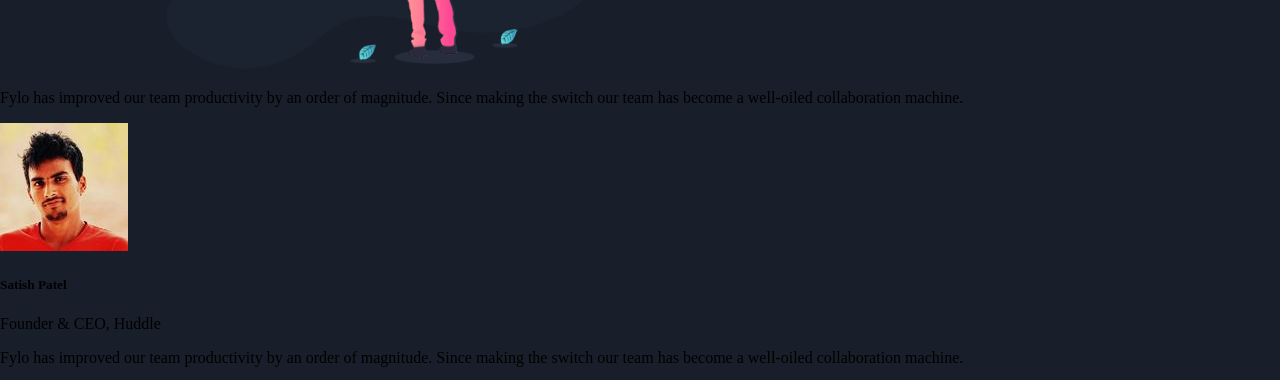
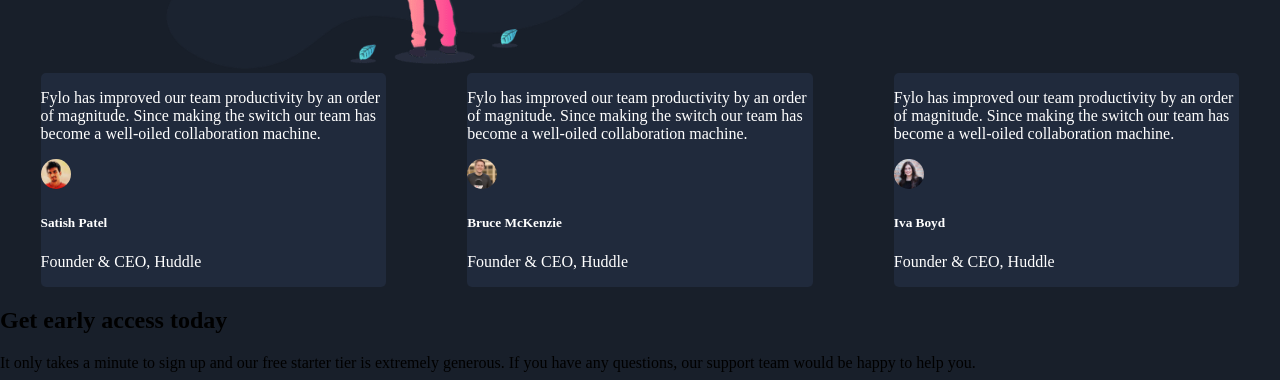
Before and after one commit to brenda-pachecoL/challenge-landing-page-master, a plain HTML site: page index.html in a window 1280 px wide. Shown: the part 1958-2338 px from the top of the page. Drawn offline with Linux system fonts and the light colour scheme.

Commit message:
add style container 4

```diff
--- a/scss/style.scss
+++ b/scss/style.scss
@@ -91,5 +91,28 @@ main{
         width: 40%;
     }
 
+}
+.container-profile{
+    width: 100%;
+    display: flex;
+    flex-wrap: nowrap;
+    align-items: center;
+    justify-content: space-around;
+}
+.profile{
+    width: 27%;
+    border-radius: 5px;
+    color: $White;
+    background-color: $testimonials;
+}
+.descriptio-profile{
+
+
+      img{
+          width: 30px;
+          border-radius: 30px;
+      }
+
+
 
 }
```
Also changed, not shown: css/style.css, 1 other file.
